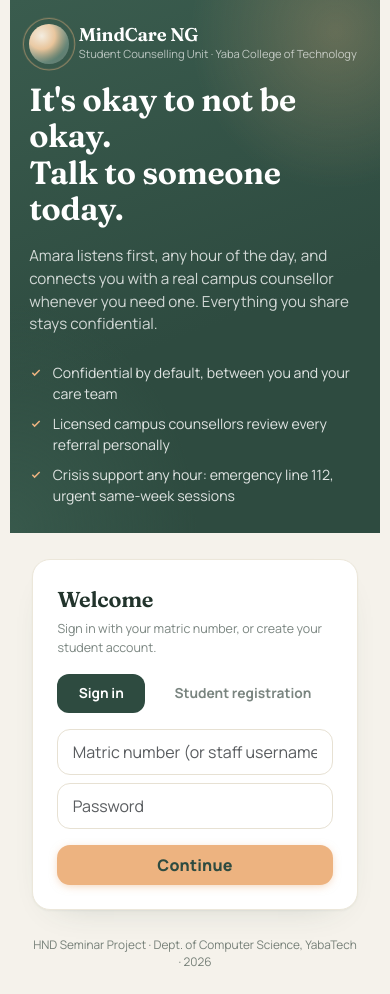
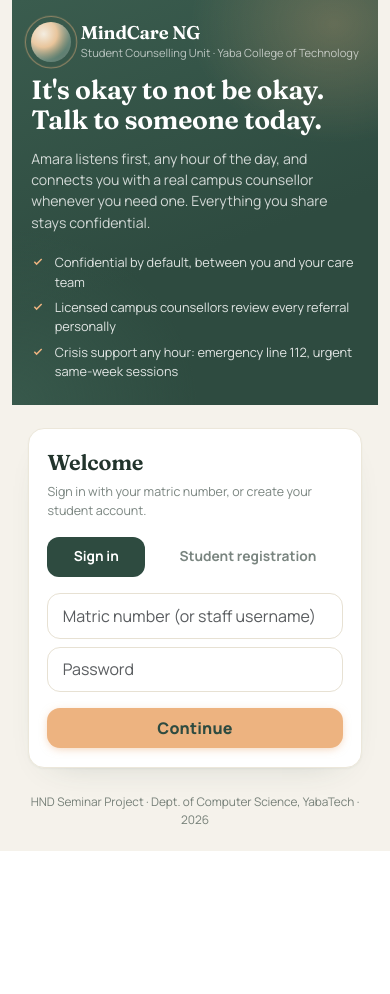
Before and after one commit to BoluwatifeBalogun/mindcare-ng, a PHP site: page / in a window 390 px wide. After the commit the page ends 851 px from the top, so only its background shows below. Run offline with PHP 8.4, Linux system fonts and the light colour scheme; some libraries are stand-ins or nearby versions.

Commit message:
mobile polish

```diff
--- a/assets/css/mindcare.css
+++ b/assets/css/mindcare.css
@@ -178,36 +178,66 @@ a{ color:var(--deep); }
 
 /* ---------- Mobile ---------- */
 @media (max-width: 991.98px){
-  .rail{ position:fixed; bottom:10px; left:10px; right:10px; z-index:55;
+  /* the section panels dissolve: content sits directly on the cream canvas,
+     so inner cards get the full width instead of nesting card-in-card */
+  .has-rail > section{ background:transparent; border:0; box-shadow:none; padding:0; }
+  .has-rail > section .glass, .has-rail > section .glass-deep{
+    background:var(--card); border:1px solid var(--line-card);
+    box-shadow:0 1px 2px rgba(46,75,64,.05); }
+  #chatBox{ background:var(--well); }
+
+  /* student rail becomes a bottom tab bar */
+  .rail{ position:fixed; bottom:calc(10px + env(safe-area-inset-bottom)); left:10px; right:10px; z-index:55;
     display:flex; justify-content:space-around; padding:.4rem!important; border-radius:18px;
-    box-shadow:0 10px 30px -10px rgba(46,75,64,.4); }
+    background:var(--card); box-shadow:0 10px 30px -8px rgba(46,75,64,.45); }
   .rail .tabbtn{ flex:1; display:flex; flex-direction:column; align-items:center; gap:3px;
     font-size:.6rem; padding:.42rem .2rem; }
   .rail .tabbtn.active::after{ display:none; }
   .rail .tabbtn::before{ content:''; width:19px; height:19px; background:currentColor;
     -webkit-mask:var(--icon) center/contain no-repeat; mask:var(--icon) center/contain no-repeat; }
-  .has-rail{ padding-bottom:92px; }
+  .has-rail{ padding-bottom:96px; }
 }
 @media (max-width: 575.98px){
-  .mc-content{ padding-left:10px; padding-right:10px }
-  .mc-content:has(> header){ padding-top:76px; }
+  .mc-content{ padding-left:12px; padding-right:12px }
+  .mc-content:has(> header){ padding-top:72px; }
   .mc-content > header{ padding:.5rem .8rem!important; gap:.45rem!important }
   .mc-content header .orb{ width:30px!important; height:30px!important }
   .mc-content header .fs-5{ font-size:1rem!important; white-space:nowrap }
   .mc-content header .unitline{ display:none!important }
   .mc-content header .pill{ font-size:.62rem; padding:.3rem .55rem }
   .mc-content header .btn{ padding:.3rem .7rem; font-size:.78rem; white-space:nowrap }
+
+  /* calmer type scale and tighter cards on small screens */
   .mc-content .p-4{ padding:1rem!important }
-  .mc-content .p-3{ padding:.8rem!important }
-  .bubble-user,.bubble-ai,.bubble-couns{ max-width:92%!important; font-size:.93rem!important }
-  #chatBox{ min-height:42vh; max-height:52vh }
+  .mc-content .p-3{ padding:.85rem!important }
+  .mc-content h3.fs-5{ font-size:1.08rem!important }
+  .mc-content h4.fs-6{ font-size:.95rem!important }
+  .glass, .glass-deep{ border-radius:16px; }
+
+  /* tab heroes: smaller art, text keeps room to breathe */
+  .tab-hero{ gap:.7rem; }
+  .ill-sm{ width:86px; flex-basis:86px }
+  .tab-hero .lead-sm{ font-size:.76rem }
+
+  .session-banner{ padding:.7rem .8rem; border-radius:14px }
+  .session-banner .orb{ width:36px!important; height:36px!important }
+  .session-banner .sb-chip{ display:none }
+
+  .bubble-user,.bubble-ai,.bubble-couns{ max-width:88%!important; font-size:.92rem!important }
+  #chatBox{ min-height:46vh; max-height:54vh; padding:.65rem }
   .mc-content input.form-control,.mc-content textarea.form-control,.mc-content select.form-select{ font-size:16px }
+  .mood-btn{ min-width:0; padding:.5rem .35rem }
+  .tear{ margin-left:-1rem; margin-right:-1rem }
   .mc-content table{ display:block; overflow-x:auto }
-  .ill-sm{ width:96px; flex-basis:96px }
-  .tear{ margin-left:-1rem; margin-right:-1rem }
-  .session-banner .sb-chip{ display:none }
+
+  /* auth stacks: brand band on top, form below */
   .auth-wrap{ flex-direction:column; }
-  .auth-side{ flex:none; max-width:none; padding:1.5rem 1.2rem 1.7rem; justify-content:flex-start; }
+  .auth-side{ flex:none; max-width:none; padding:1.4rem 1.2rem 1.5rem; justify-content:flex-start; gap:.8rem; }
+  .auth-side h1{ font-size:1.65rem; }
+  .auth-side .lede{ font-size:.88rem; }
   .auth-side .ill-frame{ display:none; }
-  .auth-main{ justify-content:flex-start; padding-top:1.6rem; }
+  .auth-side .trust-list{ gap:.4rem }
+  .auth-side .trust-list li{ font-size:.8rem }
+  .auth-main{ justify-content:flex-start; padding:1.4rem 1rem; }
+  .auth-main #authCard{ padding:1.15rem; }
 }
--- a/includes/layout.php
+++ b/includes/layout.php
@@ -7,7 +7,7 @@ function page_head(string $title): void { ?>
 <meta name="viewport" content="width=device-width, initial-scale=1">
 <title><?= htmlspecialchars($title) ?> · MindCare NG</title>
 <link href="https://cdn.jsdelivr.net/npm/bootstrap@5.3.3/dist/css/bootstrap.min.css" rel="stylesheet">
-<link href="assets/css/mindcare.css?v=5" rel="stylesheet">
+<link href="assets/css/mindcare.css?v=6" rel="stylesheet">
 </head>
 <body>
 <div class="aurora"><span class="a1"></span><span class="a2"></span><span class="a3"></span></div>
```
